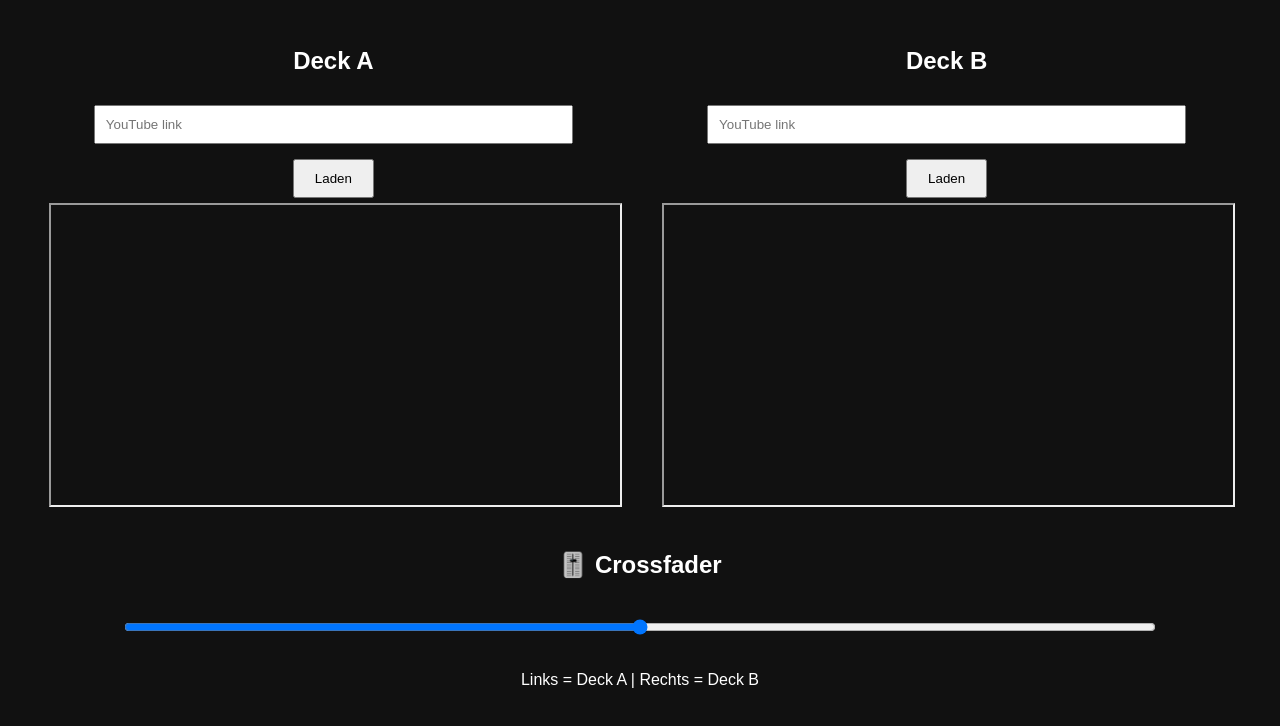
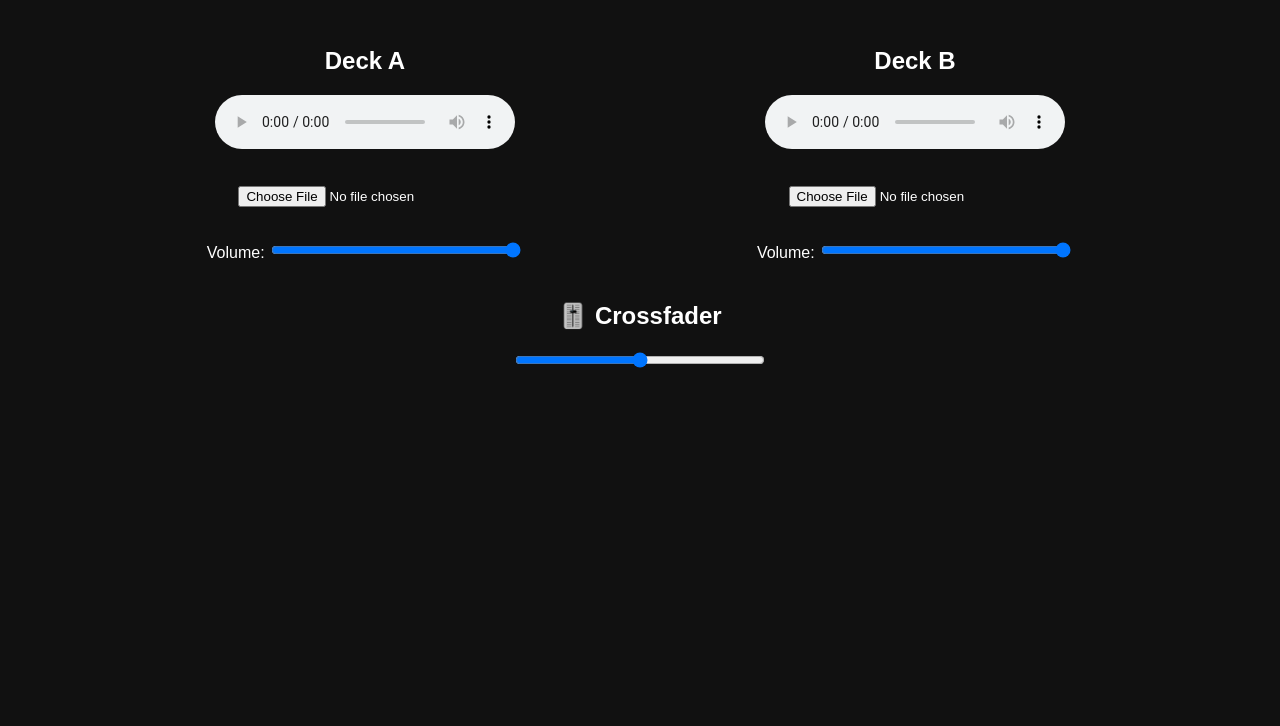
Before and after one commit to TB4366/Tb-Music-dj, a plain HTML site: page index.html in a window 1280 px wide. Shown: the part 74-800 px from the top of the page. Drawn offline with Linux system fonts and the light colour scheme.

Commit message:
Update index.html

```diff
--- a/index.html
+++ b/index.html
@@ -2,7 +2,7 @@
 <html lang="nl">
 <head>
 <meta charset="UTF-8">
-<title>DJ Set met 2 YouTube Decks</title>
+<title>DJ Mixer</title>
 <style>
 body{
     background:#111;
@@ -13,111 +13,107 @@ body{
 
 .deck{
     display:inline-block;
-    width:45%;
-    margin:20px;
+    width:40%;
+    padding:20px;
 }
 
-input{
-    width:80%;
-    padding:10px;
-    margin:10px;
+input[type=file]{
+    margin:15px;
 }
 
-button{
-    padding:10px 20px;
-    margin:5px;
-}
-
-iframe{
-    width:100%;
-    height:300px;
-}
-
-#crossfader{
-    width:80%;
+input[type=range]{
+    width:250px;
 }
 </style>
 </head>
 <body>
 
-<h1>🎧 DJ Set - 2 Decks</h1>
+<h1>🎧 DJ Mixer</h1>
 
 <div class="deck">
     <h2>Deck A</h2>
 
-    <input id="linkA"
-    placeholder="YouTube link">
+    <audio id="audioA" controls></audio>
+    <br><br>
 
-    <button onclick="loadVideo('A')">
-        Laden
-    </button>
+    <input type="file"
+           accept="audio/*"
+           onchange="loadFile(event,'A')">
 
-    <iframe id="playerA"></iframe>
+    <br><br>
+
+    Volume:
+    <input id="volA"
+           type="range"
+           min="0"
+           max="1"
+           step="0.01"
+           value="1">
 </div>
 
 <div class="deck">
     <h2>Deck B</h2>
 
-    <input id="linkB"
-    placeholder="YouTube link">
+    <audio id="audioB" controls></audio>
+    <br><br>
 
-    <button onclick="loadVideo('B')">
-        Laden
-    </button>
+    <input type="file"
+           accept="audio/*"
+           onchange="loadFile(event,'B')">
 
-    <iframe id="playerB"></iframe>
+    <br><br>
+
+    Volume:
+    <input id="volB"
+           type="range"
+           min="0"
+           max="1"
+           step="0.01"
+           value="1">
 </div>
 
 <h2>🎚️ Crossfader</h2>
 
 <input
+id="cross"
 type="range"
 min="0"
 max="100"
-value="50"
-id="crossfader">
-
-<p>
-Links = Deck A |
-Rechts = Deck B
-</p>
+value="50">
 
 <script>
-function getId(url){
+const audioA = document.getElementById("audioA");
+const audioB = document.getElementById("audioB");
 
-    if(url.includes("watch?v=")){
-        return url.split("watch?v=")[1]
-                  .split("&")[0];
-    }
+function loadFile(e, deck){
+    const file = e.target.files[0];
+    if(!file) return;
 
-    if(url.includes("youtu.be/")){
-        return url.split("youtu.be/")[1];
-    }
+    const url = URL.createObjectURL(file);
 
-    return "";
+    document.getElementById(
+        "audio"+deck
+    ).src = url;
 }
 
-function loadVideo(deck){
+document.getElementById("cross")
+.addEventListener("input", function(){
 
-    let input =
-    document.getElementById(
-        "link"+deck
-    ).value;
+    const v = this.value / 100;
 
-    let id = getId(input);
+    audioA.volume = 1 - v;
+    audioB.volume = v;
+});
 
-    if(id===""){
-        alert("Geen geldige link");
-        return;
-    }
+document.getElementById("volA")
+.addEventListener("input", function(){
+    audioA.volume = this.value;
+});
 
-    document.getElementById(
-        "player"+deck
-    ).src =
-    "https://www.youtube.com/embed/"
-    + id +
-    "?enablejsapi=1";
-}
+document.getElementById("volB")
+.addEventListener("input", function(){
+    audioB.volume = this.value;
+});
 </script>
 
 </body>
```
